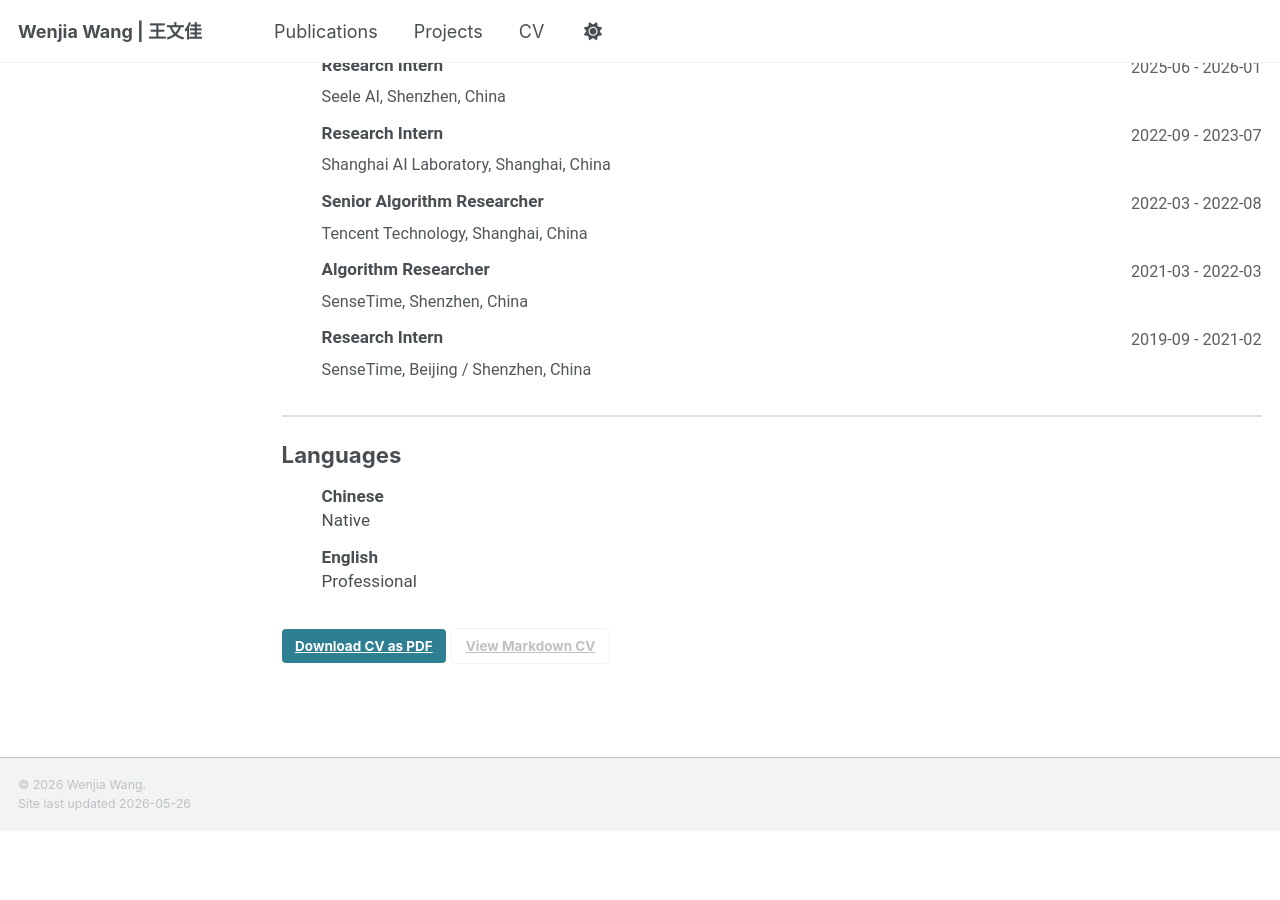
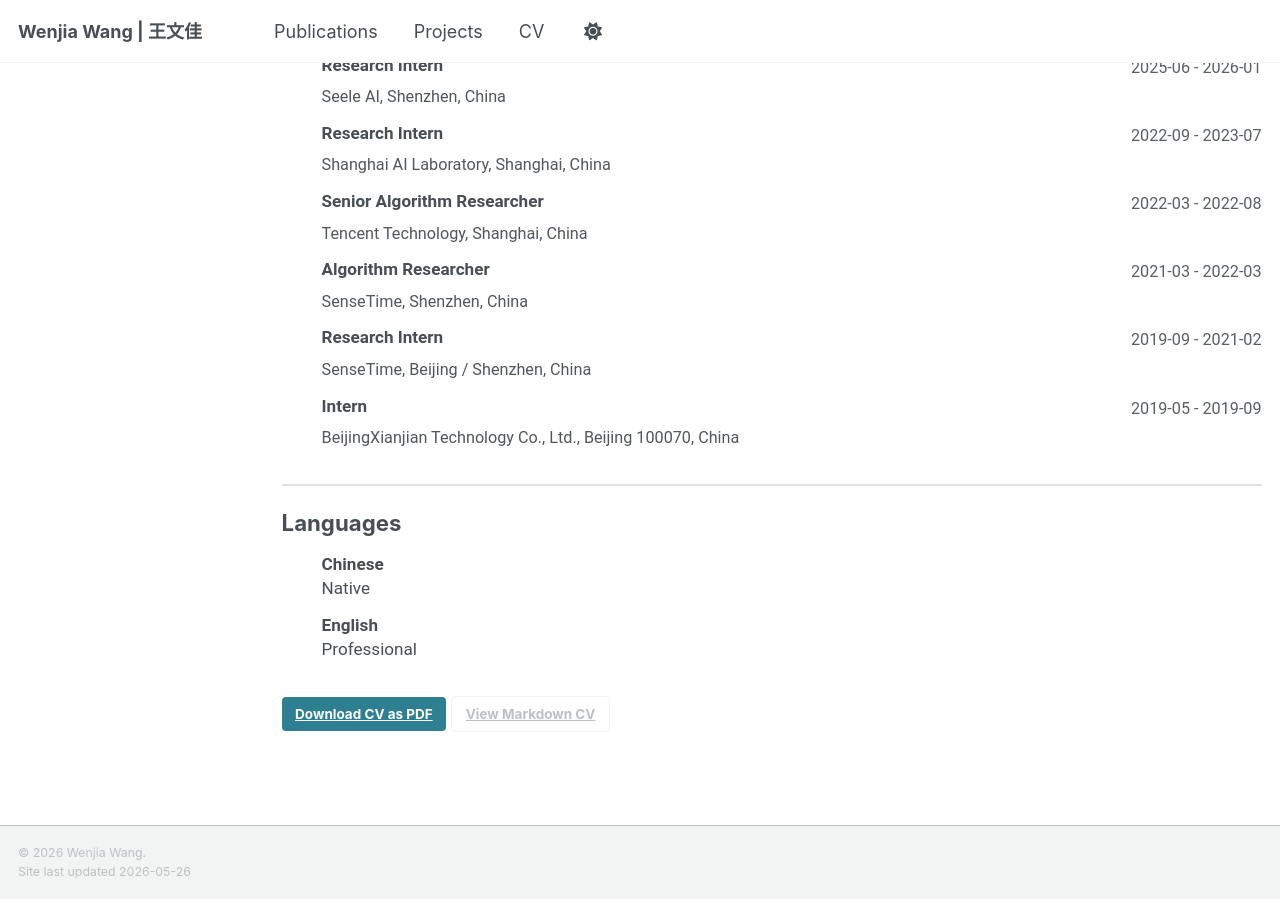
Before and after one commit to WenjiaWang0312/WenjiaWang0312.github.io, a Jekyll site: the page built from _pages/cv-json.md, in a window 1280 px wide and 900 px high, scrolled down 512 px. Built offline with Jekyll 4.4.1, drawn with Linux system fonts in a browser that asks for light colours; a script bundle is joined from its source files by our own code; library files that are not in the unit come from our copies; before the commit the page ends 1343 px from its top, so only the background shows below that.

Commit message:
Add BeijingXianjian internship

```diff
--- a/_data/cv.json
+++ b/_data/cv.json
@@ -84,6 +84,15 @@
       "location": "Beijing / Shenzhen, China",
       "summary": "",
       "highlights": []
+    },
+    {
+      "name": "BeijingXianjian Technology Co., Ltd.",
+      "position": "Intern",
+      "startDate": "2019-05",
+      "endDate": "2019-09",
+      "location": "Beijing 100070, China",
+      "summary": "",
+      "highlights": []
     }
   ],
   "education": [
```
